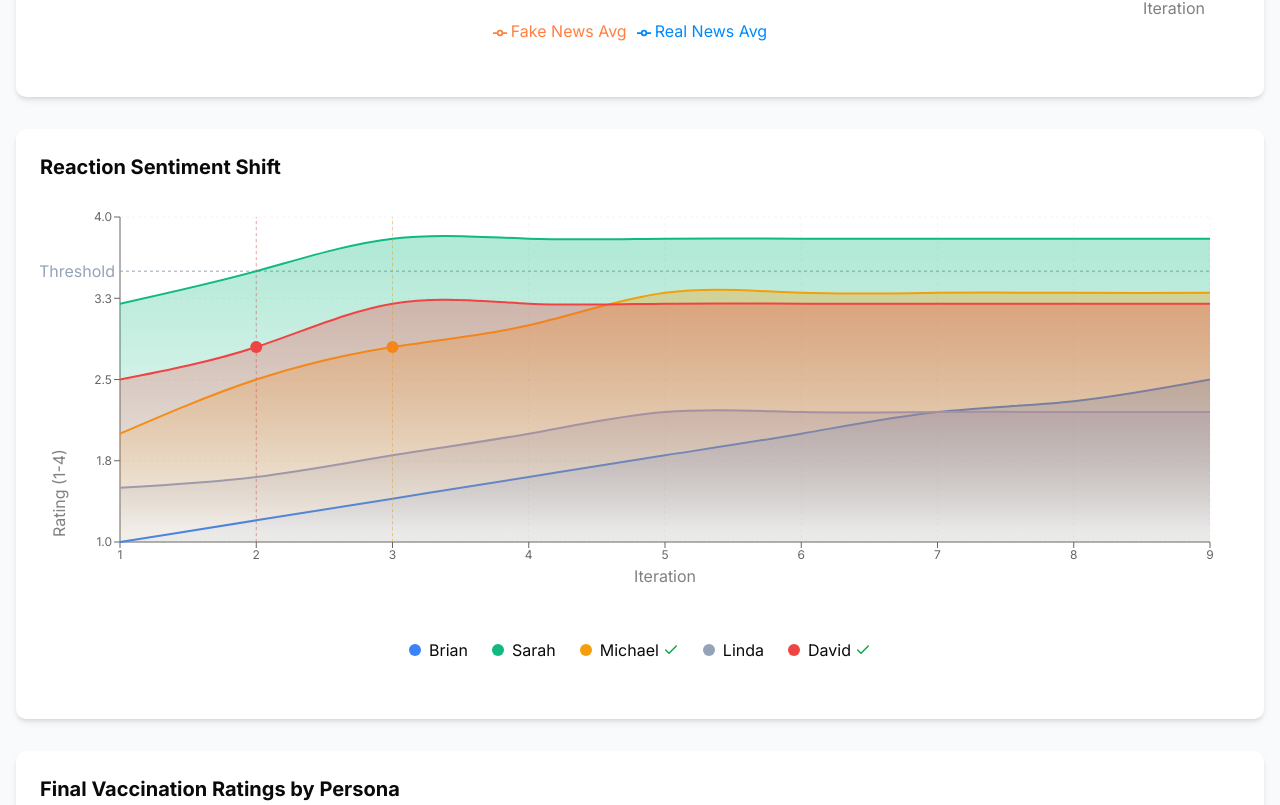
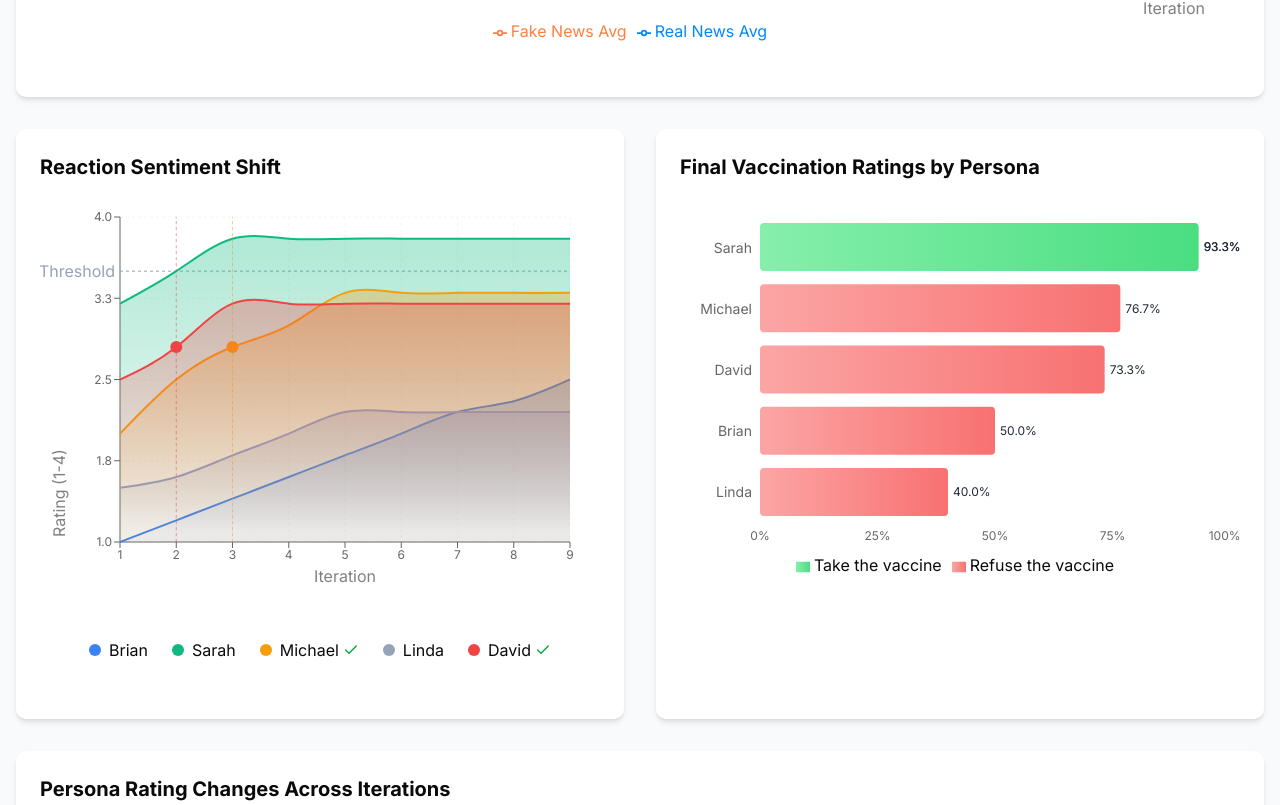
Before and after one commit to EduardKakosyan/atlantic-ai-conference-hackathon, a Next.js app in the folder dashboard/: page / in a window 1280 px wide. Shown: the part 1415-2220 px from the top of the page. Built offline with nearby package versions, Linux system fonts and the light colour scheme.

Commit message:
add final bento

```diff
--- a/dashboard/src/app/page.tsx
+++ b/dashboard/src/app/page.tsx
@@ -24,11 +24,13 @@ export default function RootPage() {
         <div className="bg-white p-6 rounded-lg shadow-md">
           <NewsImpactAnalysis className="w-full" />
         </div>
-        <div className="bg-white p-6 rounded-lg shadow-md">
-          <ReactionShift className="w-full" />
-        </div>
-        <div className="bg-white p-6 rounded-lg shadow-md">
-          <FinalRatingsByPersona data={mockData} className="w-full" />
+        <div className="flex flex-col md:flex-row gap-8">
+          <div className="bg-white p-6 rounded-lg shadow-md md:w-1/2 w-full">
+            <ReactionShift className="w-full" />
+          </div>
+          <div className="bg-white p-6 rounded-lg shadow-md md:w-1/2 w-full">
+            <FinalRatingsByPersona data={mockData} className="w-full" />
+          </div>
         </div>
         <div className="bg-white p-6 rounded-lg shadow-md">
           <RatingTable className="w-full" />
--- a/dashboard/src/components/charts/bar-chart.tsx
+++ b/dashboard/src/components/charts/bar-chart.tsx
@@ -92,7 +92,7 @@ export function FinalRatingsByPersona({ data, className }: FinalRatingsByPersona
           <BarChart
             data={chartData}
             layout="vertical"
-            margin={{ top: 20, right: 30, left: 80, bottom: 20 }}
+            margin={{ top: 20, right: 10, left: 10, bottom: 20 }}
           >
             <defs>
               <linearGradient id="greenGradient" x1="1" y1="0" x2="0" y2="0">
```
